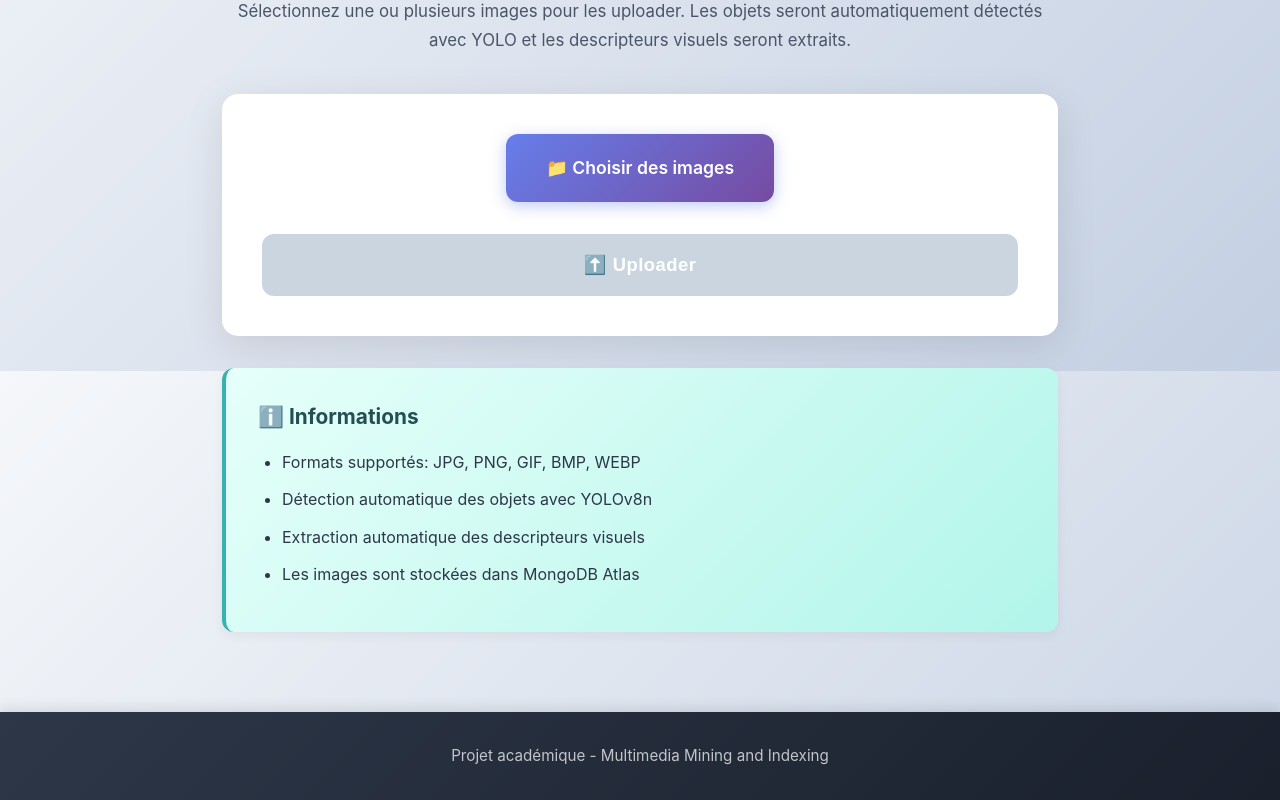
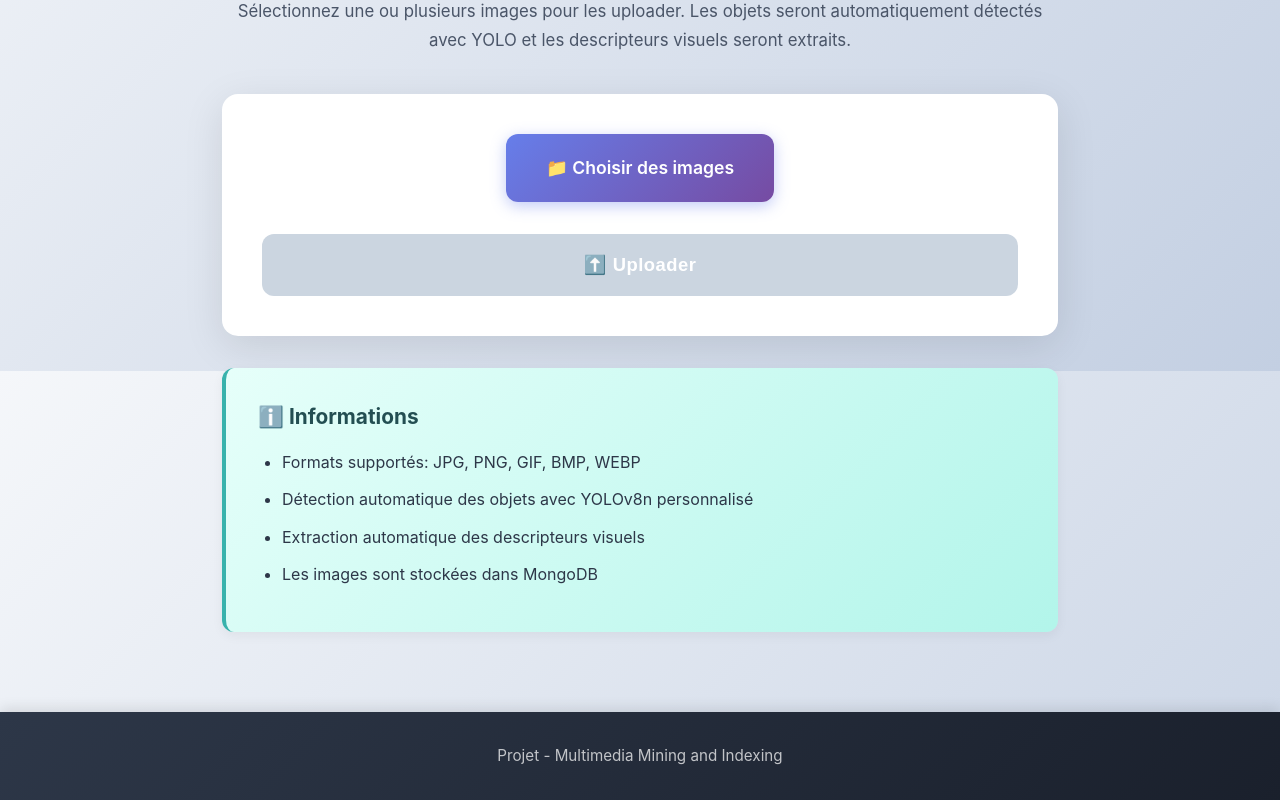
Before and after one commit to hamzaaityoussef/cbir-yolo-image-search, an Angular app in the folder frontend/: page / in a window 1280 px wide. Shown: the part 429-1229 px from the top of the page. Built offline with nearby package versions, Linux system fonts and the light colour scheme.

Commit message:
modification simple de texte

```diff
--- a/frontend/src/app/app.component.html
+++ b/frontend/src/app/app.component.html
@@ -21,6 +21,6 @@
   </main>
 
   <footer class="app-footer">
-    <p>Projet académique - Multimedia Mining and Indexing</p>
+    <p>Projet - Multimedia Mining and Indexing</p>
   </footer>
 </div>
--- a/frontend/src/app/components/image-upload/image-upload.component.html
+++ b/frontend/src/app/components/image-upload/image-upload.component.html
@@ -46,9 +46,9 @@
     <h3>ℹ️ Informations</h3>
     <ul>
       <li>Formats supportés: JPG, PNG, GIF, BMP, WEBP</li>
-      <li>Détection automatique des objets avec YOLOv8n</li>
+      <li>Détection automatique des objets avec YOLOv8n personnalisé</li>
       <li>Extraction automatique des descripteurs visuels</li>
-      <li>Les images sont stockées dans MongoDB Atlas</li>
+      <li>Les images sont stockées dans MongoDB</li>
     </ul>
   </div>
 </div>
```
